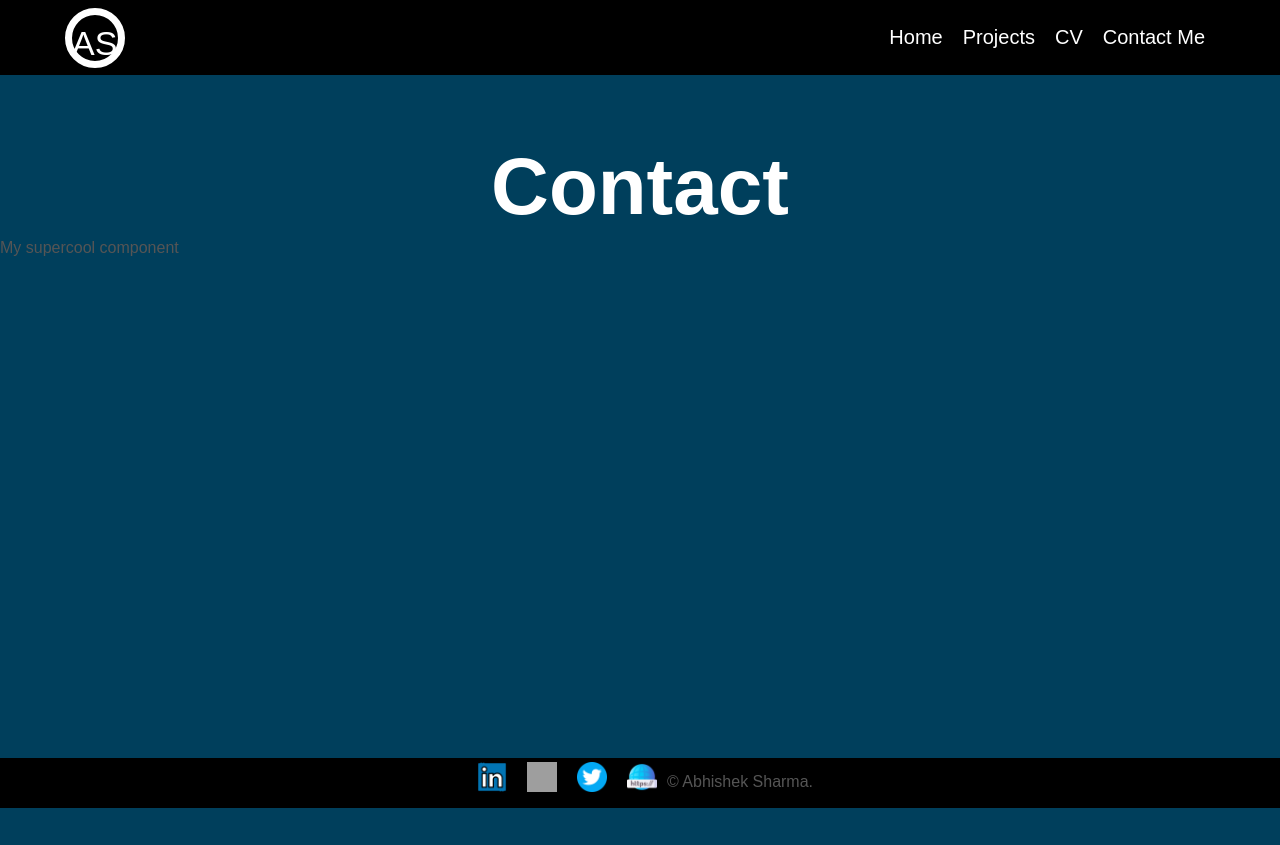
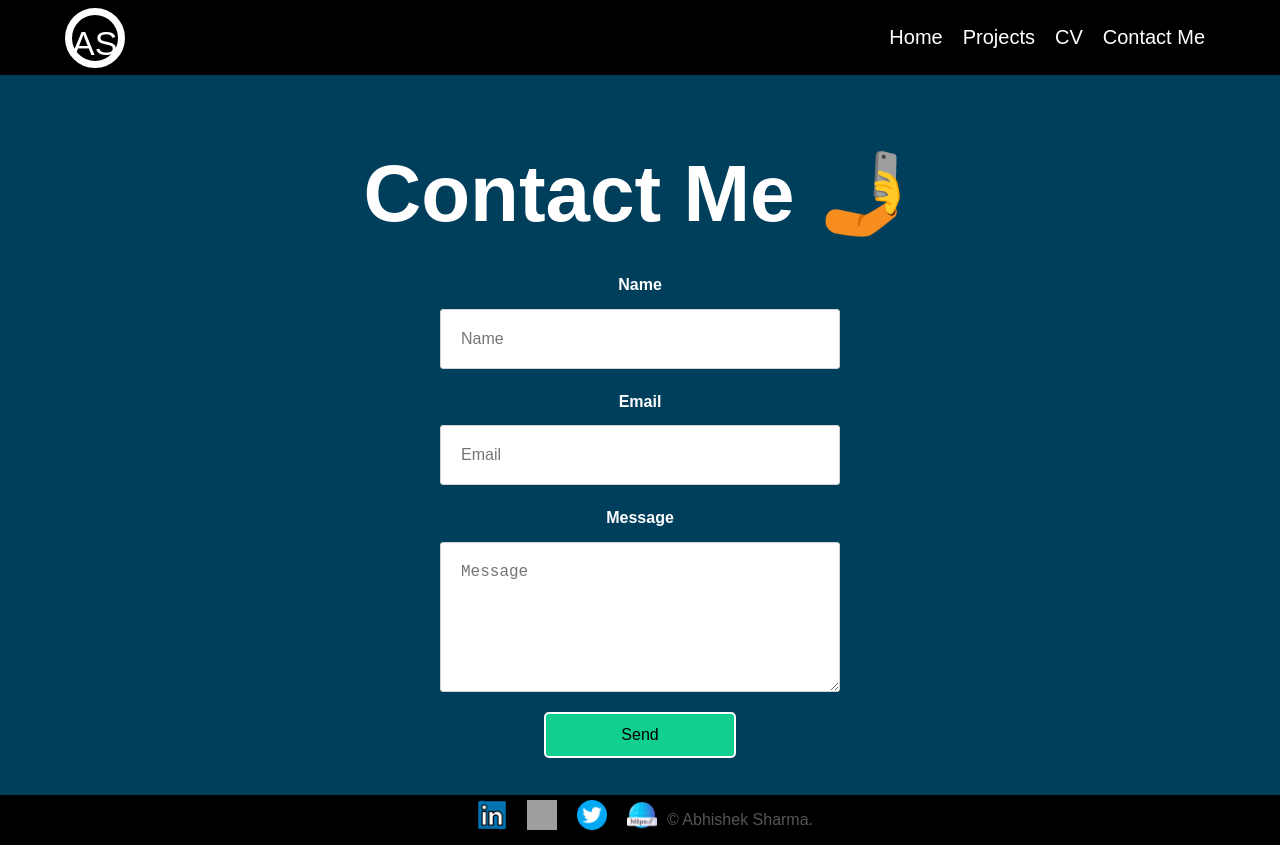
Before and after one commit to abhi1988sharma/portfolio, a React (Create React App) app: page /#/contact in a window 1280 px wide. Before the commit the page ends 808 px from the top, so only its background shows below. Built offline with nearby package versions, Linux system fonts and the light colour scheme; grey boxes are pictures that could not be loaded.

Commit message:
contact form

```diff
--- a/package.json
+++ b/package.json
@@ -11,6 +11,7 @@
     "@types/node": "^16.18.3",
     "@types/react": "^18.0.25",
     "@types/react-dom": "^18.0.8",
+    "firebase": "^9.14.0",
     "react": "^18.2.0",
     "react-dom": "^18.2.0",
     "react-router-dom": "^6.4.2",
--- a/src/Components/contact/contact.module.scss
+++ b/src/Components/contact/contact.module.scss
@@ -1,3 +1,99 @@
-.container{
-    margin-bottom: 62vh;
-}
+* {
+    margin: 0;
+    padding: 0;
+    box-sizing: border-box;
+  }
+
+.form {
+    height: 90vh;
+    display: flex;
+    flex-direction: column;
+    justify-content: center;
+    align-items: center;
+  }
+
+  .form > h1 {
+    margin-bottom: 30px;
+  }
+
+  .form > input,
+  textarea {
+    padding: 20px;
+    border-radius: 3px;
+    margin-bottom: 20px;
+    border: 1px solid lightgray;
+    background: #fff;
+    font-size: 16px;
+    color: rgb(0, 0, 32);
+    outline: none;
+    width: 400px;
+
+  }
+
+  .form > input:focus,
+  textarea:focus {
+    border: 1px solid rgb(0, 0, 196);
+  }
+
+  .form > textarea {
+    height: 150px;
+    max-width: 400px;
+    min-height: 100px;
+  }
+
+  .form > label {
+    padding-bottom: 10px;
+    color: white;
+    font-weight: bold;
+  }
+
+  /*.form > button {
+    padding: 20px;
+    border: none;
+    background-color: rgb(2, 2, 110);
+    font-weight: 500;
+    font-size: 20px;
+    border-radius: 3px;
+    color: #fff;
+    cursor: pointer;
+    transition: 0.2s ease-in-out;
+    margin-top: 10px;
+    width: 10rem;
+    margin-bottom: 60px;
+  }
+
+  .form > button:hover {
+    background-color: rgb(0, 0, 196);
+  }*/
+
+  .form > button{
+    font-size: 16px;
+    border: 2px solid white;
+    border-radius: 5px;
+    outline: none;
+    background-color: #11cf90;
+    color: black;
+    margin-bottom: 30px;
+    width: 12rem;
+    padding: 12px 25px;
+    position: relative;
+    transform: translateZ(0);
+    animation-name: moveUp;
+    animation-duration: 1s;
+    cursor: pointer;
+  }
+  .form > button:before{
+    content: "";
+    position: absolute;
+    z-index: -1;
+    top: 0;
+    bottom: 0;
+    left: 0;
+    right: 0;
+    background: #eeff00;
+    transform: scaleX(0);
+    transition: 300ms ease-out;
+  }
+  .form > button:hover:before{
+    transform: scaleX(1);
+  }
--- a/src/Components/contact/contact.tsx
+++ b/src/Components/contact/contact.tsx
@@ -1,42 +1,25 @@
 import React from "react";
-import styles from "./contact.module.scss"
+import style from "./contact.module.scss";
 
-type ContactProps = {
+const Contact: React.FC = () => {
 
-}
+  return (
+    <form className={style.form}>
+      <h1>Contact Me 🤳</h1>
 
-const Contact: React.FC<ContactProps> = () => {
-  return (
-    <div className={styles.container}>
-    <h1>Contact</h1>
-    <p>My supercool component
+      <label>Name</label>
+      <input placeholder="Name"/>
 
+      <label>Email</label>
+      <input
+        placeholder="Email"/>
 
+      <label>Message</label>
+      <textarea placeholder="Message"></textarea>
 
-
-
-
-
-
-
-
-
-
-
-
-
-
-
-
-
-
-
-
-
-
-    </p>
-  </div>
-  )
-}
+      <button type="submit">Send</button>
+    </form>
+  );
+};
 
 export default Contact;
```
Also changed, not shown: 1 other file (tests, documents, lock files or other folders).
